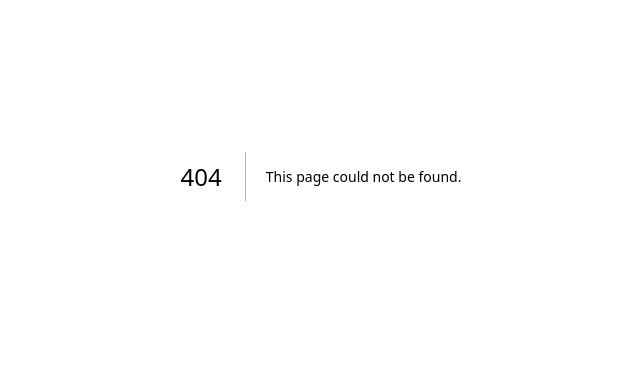
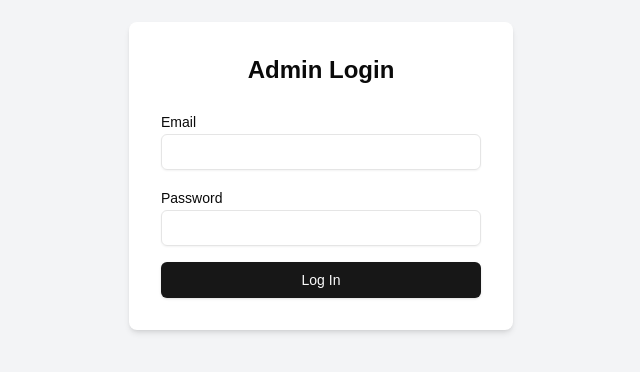
Before and after one commit to elchicovzl/trebolenergy, a Next.js app: page /login in a window 1280 px wide. Before the commit this address had no page. Shown: the part 224-596 px from the top of the page, without its empty margins (319-959 px from the left). Built offline with nearby package versions, Linux system fonts and the light colour scheme.

Commit message:
Add login page component and enhance RSVP form validation

```diff
--- /dev/null
+++ b/app/(pages)/login/page.tsx
@@ -0,0 +1,42 @@
+"use client";
+
+import { signIn } from "@/app/actions/auth";
+import { Button } from "@/components/ui/button";
+import { Input } from "@/components/ui/input";
+import { Label } from "@/components/ui/label";
+import { useActionState } from "react";
+
+async function signInAction(prevState: { error: string } | null, formData: FormData) {
+  return await signIn(prevState, formData);
+}
+
+export default function Login() {
+  const [state, formAction] = useActionState(signInAction, null);
+
+  return (
+    <div className="flex justify-center items-center min-h-screen bg-gray-100">
+      <form
+        action={formAction}
+        className="p-8 bg-white rounded-lg shadow-md w-96"
+      >
+        <h1 className="text-2xl font-bold mb-6 text-center">Admin Login</h1>
+        <div className="space-y-4">
+          <div>
+            <Label htmlFor="email">Email</Label>
+            <Input id="email" name="email" type="email" required />
+          </div>
+          <div>
+            <Label htmlFor="password">Password</Label>
+            <Input id="password" name="password" type="password" required />
+          </div>
+          {state?.error && (
+            <p className="text-red-500 text-sm">{state.error}</p>
+          )}
+          <Button type="submit" className="w-full">
+            Log In
+          </Button>
+        </div>
+      </form>
+    </div>
+  );
+}
--- a/app/_components/RSVPForm.tsx
+++ b/app/_components/RSVPForm.tsx
@@ -8,23 +8,33 @@ import { Label } from "@/components/ui/label";
 import { Calendar } from "@/components/ui/calendar";
 import { RadioGroup, RadioGroupItem } from "@/components/ui/radio-group";
 import { strings } from "@/app/lib/strings";
-import { submitRSVP } from '../actions/submitRSVP';
+import { submitRSVP } from "../actions/submitRSVP";
 import { useToast } from "@/hooks/use-toast";
 
 export default function RSVPForm() {
   const [name, setName] = useState("");
   const [email, setEmail] = useState("");
-  const [accompany, setAccompany] = useState("1");
+  const [accompany, setAccompany] = useState<string | null>(null);
   const [attendance, setAttendance] = useState("yes");
   const [errors, setErrors] = useState<Record<string, string[]>>({});
   const { toast } = useToast();
 
   const handleSubmit = async (e: React.FormEvent) => {
     e.preventDefault();
+    // Check if name is empty
+    if (!name) {
+      setErrors({ name: ["Name is required"] });
+      return;
+    }
+    if (!email) {
+      setErrors({ email: ["Email is required"] });
+      return;
+    }
+
     const formData = new FormData();
     formData.append("name", name);
     formData.append("email", email);
-    formData.append("accompany", accompany);
+    formData.append("accompany", accompany || "0");
     formData.append("attendance", attendance);
 
     console.log(formData, "formData");
@@ -39,23 +49,20 @@ export default function RSVPForm() {
       // Reset form
       setName("");
       setEmail("");
-      setAccompany("1");
+      setAccompany(null);
       setAttendance("yes");
       setErrors({});
     } else {
+      console.log(result.message, "result.message");
       toast({
         title: "Error",
         description: result.message,
         variant: "destructive",
       });
-      if (result.errors) {
-        setErrors(result.errors);
-      } else {
-        toast({
-          title: "Error",
-          description: result.message,
-          variant: "destructive",
-        });
+      if (result.error) {
+        if (result.error.code === "23505") {
+          setErrors({ email: ["Email already exists"] });
+        }
       }
     }
   };
@@ -131,10 +138,9 @@ export default function RSVPForm() {
           <Input
             id="accompany"
             type="number"
-            min="1"
-            value={accompany}
+            min="0"
+            value={accompany || ""}
             onChange={(e) => setAccompany(e.target.value)}
-            required
           />
           {errors.accompany && (
             <p className="text-red-500 text-sm mt-1">{errors.accompany[0]}</p>
```
